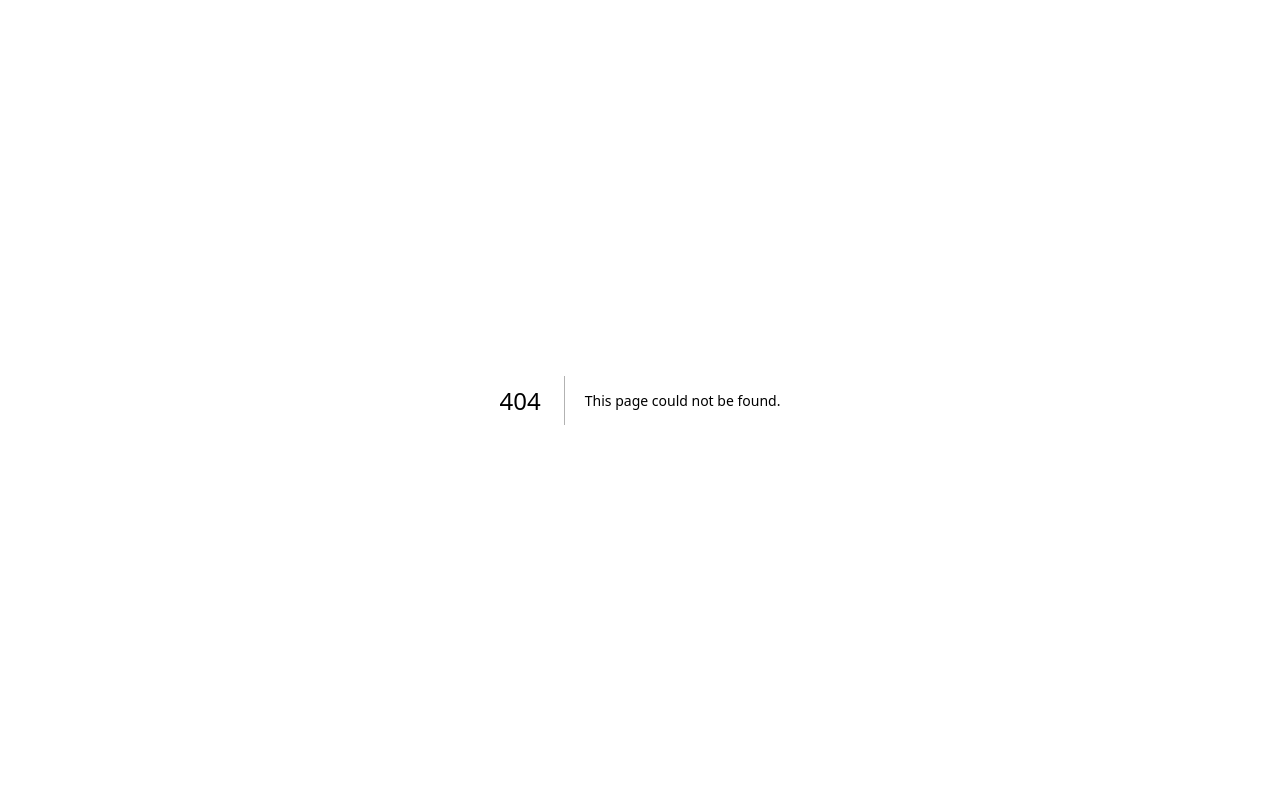
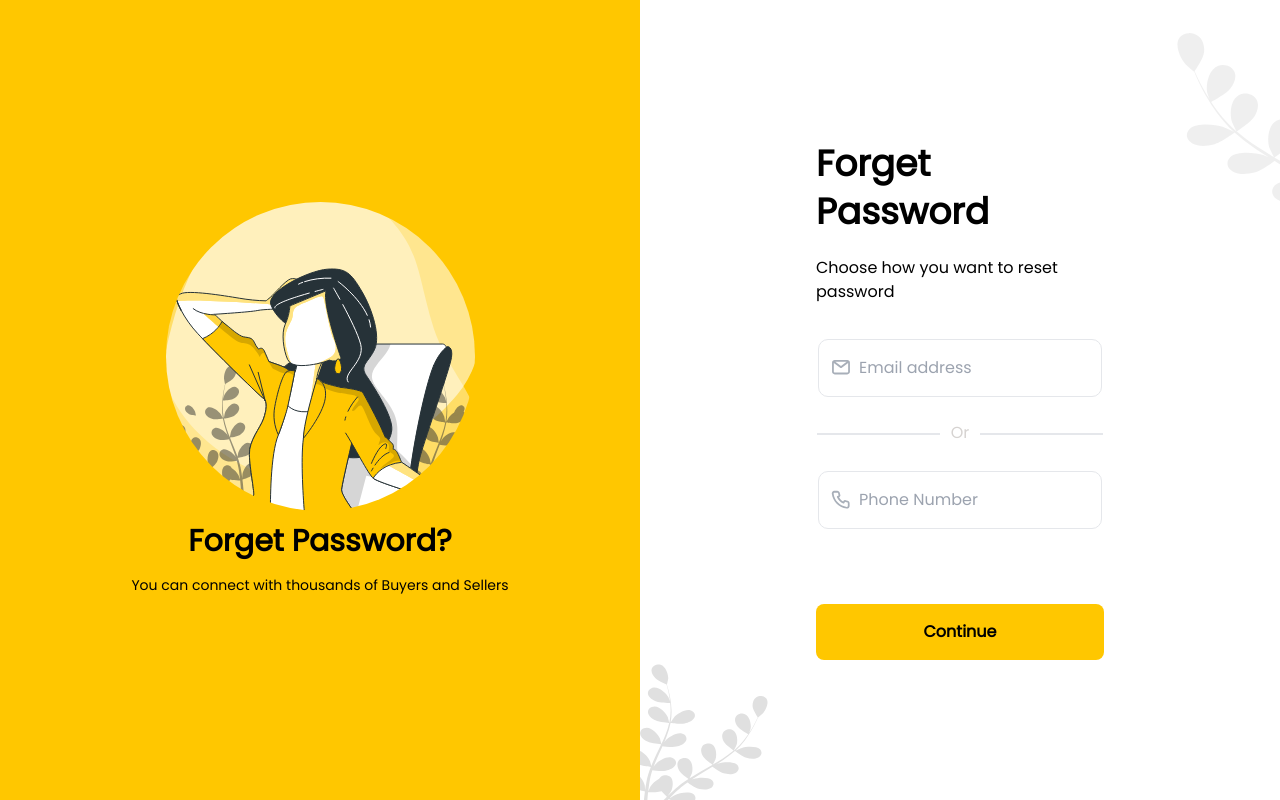
Before and after one commit to usama4212/testing, a Next.js app: page /forget in a window 1280 px wide. Before the commit this address had no page. Built offline with nearby package versions, Linux system fonts and the light colour scheme.

Commit message:
forget screens

```diff
--- /dev/null
+++ b/app/forget/page.tsx
@@ -0,0 +1,31 @@
+"use client";
+import EmailOtp from "@/components/Auth/Forgetpassword/EmailOtp";
+import ForgetPassword from "@/components/Auth/Forgetpassword/ForgetPassword";
+import NumberOtp from "@/components/Auth/Forgetpassword/NumberOtp";
+import ResetPassword from "@/components/Auth/Forgetpassword/ResetPassword";
+import React, { useState } from "react";
+
+const Forget = () => {
+    const [page, setPage] = useState("forget");
+    const submitHandler = () => {
+        alert("Forget Password");
+        if (page == "forget") {
+            setPage("number");
+        } else if (page == "number") {
+            setPage("email");
+        }
+        else if (page == "email") {
+            setPage("reset");
+        }
+    };
+    return (
+        <>
+            {page == "forget" && <ForgetPassword setPage = {setPage}/>}
+            {page == "number" && <NumberOtp submitHandler={submitHandler} />}
+            {page == "email" && <EmailOtp submitHandler={submitHandler} />}
+            {page == "reset" && <ResetPassword />}
+        </>
+    );
+};
+
+export default Forget;
--- a/app/login/page.tsx
+++ /dev/null
@@ -1,58 +0,0 @@
-"use client";
-import React from "react";
-import AuthLayout from "@/components/Auth/AuthLayout";
-import signImage from "@/assets/signin.svg";
-
-const loginPage = () => {
-  const submitHandler = () => {};
-  return (
-    <>
-      <AuthLayout
-        title="Welcome"
-        subtitle="You can connect with thousands of Buyers and Sellers"
-        picture={signImage}
-        submitHandler={submitHandler}
-        buttonText="hello"
-      >
-        <div className="w-full max-h-[574px] flex-col justify-start items-start gap-5 inline-flex">
-          <div className="text-black text-5xl font-semibold  leading-[48px]">
-            Sign In{" "}
-          </div>
-          <div className="px-px py-[15px] w-full">
-            <div className="text-base w-[174.26px] leading-normal font-normal">
-              With Phone Number
-            </div>
-            <div className="relative">
-              <div
-                className="absolute inset-y-0 start-0   pl-3
-              flex items-center  ps-3
-              pointer-events-none"
-              >
-                <svg
-                  xmlns="http://www.w3.org/2000/svg"
-                  width="21"
-                  height="21"
-                  fill="currentColor"
-                  className="bi bi-telephone"
-                  viewBox="0 0 16 16"
-                >
-                  <path d="M3.654 1.328a.678.678 0 0 0-1.015-.063L1.605 2.3c-.483.484-.661 1.169-.45 1.77a17.568 17.568 0 0 0 4.168 6.608 17.569 17.569 0 0 0 6.608 4.168c.601.211 1.286.033 1.77-.45l1.034-1.034a.678.678 0 0 0-.063-1.015l-2.307-1.794a.678.678 0 0 0-.58-.122l-2.19.547a1.745 1.745 0 0 1-1.657-.459L5.482 8.062a1.745 1.745 0 0 1-.46-1.657l.548-2.19a.678.678 0 0 0-.122-.58L3.654 1.328zM1.884.511a1.745 1.745 0 0 1 2.612.163L6.29 2.98c.329.423.445.974.315 1.494l-.547 2.19a.678.678 0 0 0 .178.643l2.457 2.457a.678.678 0 0 0 .644.178l2.189-.547a1.745 1.745 0 0 1 1.494.315l2.306 1.794c.829.645.905 1.87.163 2.611l-1.034 1.034c-.74.74-1.846 1.065-2.877.702a18.634 18.634 0 0 1-7.01-4.42 18.634 18.634 0 0 1-4.42-7.009c-.362-1.03-.037-2.137.703-2.877L1.885.511z" />
-                </svg>
-              </div>
-              <input
-                type="text"
-                name="phone"
-                id="phone"
-                className=" focus:border-grey-400 focus:border focus:outline-none  p-4 ps-10 w-full  bg-white  rounded-[10px] border-[0.2px] "
-                style={{}}
-                placeholder="Phone Number"
-              />
-            </div>
-          </div>
-        </div>
-      </AuthLayout>
-    </>
-  );
-};
-
-export default loginPage;
--- a/app/signup/page.tsx
+++ b/app/signup/page.tsx
@@ -18,7 +18,7 @@ import { emailRegex, numberRegex, passwordRegexer, regexError, specialCharacterR
 
 const signupPage = () => {
 
-  const [formData, setFormData] = useState({ userName: '', email: '', phone: '', password: '', confirmPassword: '' });
+  const [formData, setFormData] = useState({userName: '', email: '', phone: '', password: '', confirmPassword: ''});
   const [formDataError, setFormDataError] = useState<any>({})
   const [passwordRegex, setPasswordRegex] = useState("");
   const [showPassword1, setShowPassword1] = useState(false)
@@ -31,9 +31,7 @@ const signupPage = () => {
     setFormDataError((pre: any) => ({ ...pre, [name]: "" }));
 
     if (name == "email") {
-      if (!emailRegex.test(value) && value.length !== 0) {
-        setFormDataError((pre: any) => ({ ...pre, regex: regexError }));
-      }
+      if (!emailRegex.test(value) && value.length !== 0) setFormDataError((pre: any) => ({ ...pre, regex: regexError }))
       else setFormDataError((pre: any) => ({ ...pre, regex: "" }));
     }
 
--- a/components/Auth/Forgetpassword/EmailOtp.tsx
+++ b/components/Auth/Forgetpassword/EmailOtp.tsx
@@ -4,12 +4,12 @@ import AuthLayout from "@/components/Auth/AuthLayout";
 import envelope from "@/assets/envelope.svg";
 import moment from "moment";
 
-const EmailOtp = () => {
+const EmailOtp = ({submitHandler} : any) => {
     const [code, setCode] = useState(['', '', '', '']);
     const [counter, setCounter] = useState<any>(120);
     const inputRefs = useRef<any>([]);
 
-    const submitHandler = () => { };
+    // const submitHandler = () => { };
 
 
     const handleChange = (index: any, value: any) => {
--- /dev/null
+++ b/components/Auth/Forgetpassword/ForgetPassword.tsx
@@ -0,0 +1,118 @@
+"use client";
+import AuthLayout from "@/components/Auth/AuthLayout";
+import React, { useState } from "react";
+import forgetIcon from "@/assets/forget.svg";
+import defaultEmail from "@/assets/defaultEmail.svg";
+import activeEmail from "@/assets/activeEmail.svg";
+import defaultPhone from "@/assets/defaultPhone.svg";
+import activePhone from "@/assets/activePhone.svg";
+import Input from "@/components/UI/FieldInput";
+import { emailRegex } from "@/components/Constants";
+
+const ForgetPassword = ({ setPage }: any) => {
+    const [phone, setPhone] = useState("");
+    const [email, setEmail] = useState("")
+    const [errorMessage, setErrorMessage] = useState("");
+    const [emailError, setEmailError] = useState("")
+    const [emailOrPhoneError, setEmailOrPhoneError] = useState("")
+    const [isPhoneShow, setIsPhoneShow] = useState(true)
+    const [isEmailShow, setIsEmailShow] = useState(true)
+
+    const submitHandler = () => {
+
+        if (!isPhoneShow) setPage("email")
+
+        if (!isEmailShow) setPage("number")
+
+        if (phone == "" || email == "") setEmailOrPhoneError("Please Enter Phone Or Email")
+        else setEmailOrPhoneError("")
+
+    }
+    const handlePhoneChange = (e: any) => {
+        const { name, value } = e.target;
+        setEmailOrPhoneError("")
+        if (value.length > 0) {
+            setIsEmailShow(false)
+        }
+        else {
+            setIsEmailShow(true)
+        }
+
+        if (name === "phone") {
+            const phoneNumberRegex = /^[+0-9][0-9]*$/;
+            if (!phoneNumberRegex.test(value) && value.length > 0) {
+                setErrorMessage("Invalid Phone Number");
+            } else {
+                setErrorMessage("");
+            }
+            setPhone(value);
+        }
+    };
+
+    const handleEmailChange = (e: any) => {
+        setEmailOrPhoneError("")
+        const { name, value } = e.target;
+
+        if (value.length > 0) setIsPhoneShow(false)
+        else setIsPhoneShow(true)
+
+        if (name === "email") {
+
+            if (!emailRegex.test(value) && value.length > 0) setEmailError("Please Enter A Valid Email")
+            else setEmailError("")
+
+            setEmail(value);
+        }
+    };
+
+
+
+    return (
+        <>
+            <AuthLayout
+                title="Forget Password?"
+                subtitle="You can connect with thousands of Buyers and Sellers"
+                picture={forgetIcon}
+                submitHandler={submitHandler}
+                buttonText="Continue"
+            >
+                <div className="w-full max-h-[574px] flex-col justify-start items-start gap-5 inline-flex">
+                    <div className="text-black text-4xl font-semibold  leading-[48px]">
+                        Forget Password{" "}
+                    </div>
+                    <div>Choose how you want to reset password</div>
+                    <div className="px-px py-[15px] w-full mb-3">
+                        {isEmailShow &&
+                            <div>
+                                <Input DefaultImage={defaultEmail} activeImage={activeEmail} type="email" name="email" placeholder="Email address" onChange={handleEmailChange} />
+                                <span className="text-red-500 text-sm px-4 ">{emailError}</span>
+                            </div>
+                        }
+
+
+
+                        {!((!isPhoneShow && isEmailShow) || (isPhoneShow && !isEmailShow)) &&
+                            <div className="flex mb-6">
+                                <div className="w-[45%] border my-3 mr-[11px]"></div>
+                                <div className="text-stone-300">Or</div>
+                                <div className="w-[45%] border my-3 ml-[11px]"></div>
+                            </div>
+                        }
+
+                        {isPhoneShow &&
+                            <div>
+                                <Input DefaultImage={defaultPhone} activeImage={activePhone} type="text" name="phone" placeholder="Phone Number" onChange={handlePhoneChange} />
+                                <span className="text-red-500 text-sm px-4 ">{errorMessage}{emailOrPhoneError}</span>
+                            </div>
+                        }
+
+
+                        <br />
+                    </div>
+                </div>
+            </AuthLayout>
+        </>
+    );
+};
+
+export default ForgetPassword;
--- a/components/Auth/Forgetpassword/NumberOtp.tsx
+++ b/components/Auth/Forgetpassword/NumberOtp.tsx
@@ -4,12 +4,12 @@ import AuthLayout from "@/components/Auth/AuthLayout";
 import phone from "@/assets/phone.svg";
 import moment from "moment";
 
-const NumberOtp = () => {
+const NumberOtp = ({submitHandler} : any) => {
     const [code, setCode] = useState(['', '', '', '']);
     const [counter, setCounter] = useState<any>(120);
     const inputRefs = useRef<any>([]);
 
-    const submitHandler = () => { };
+    // const submitHandler = () => { };
 
 
     const handleChange = (index: any, value: any) => {
```
